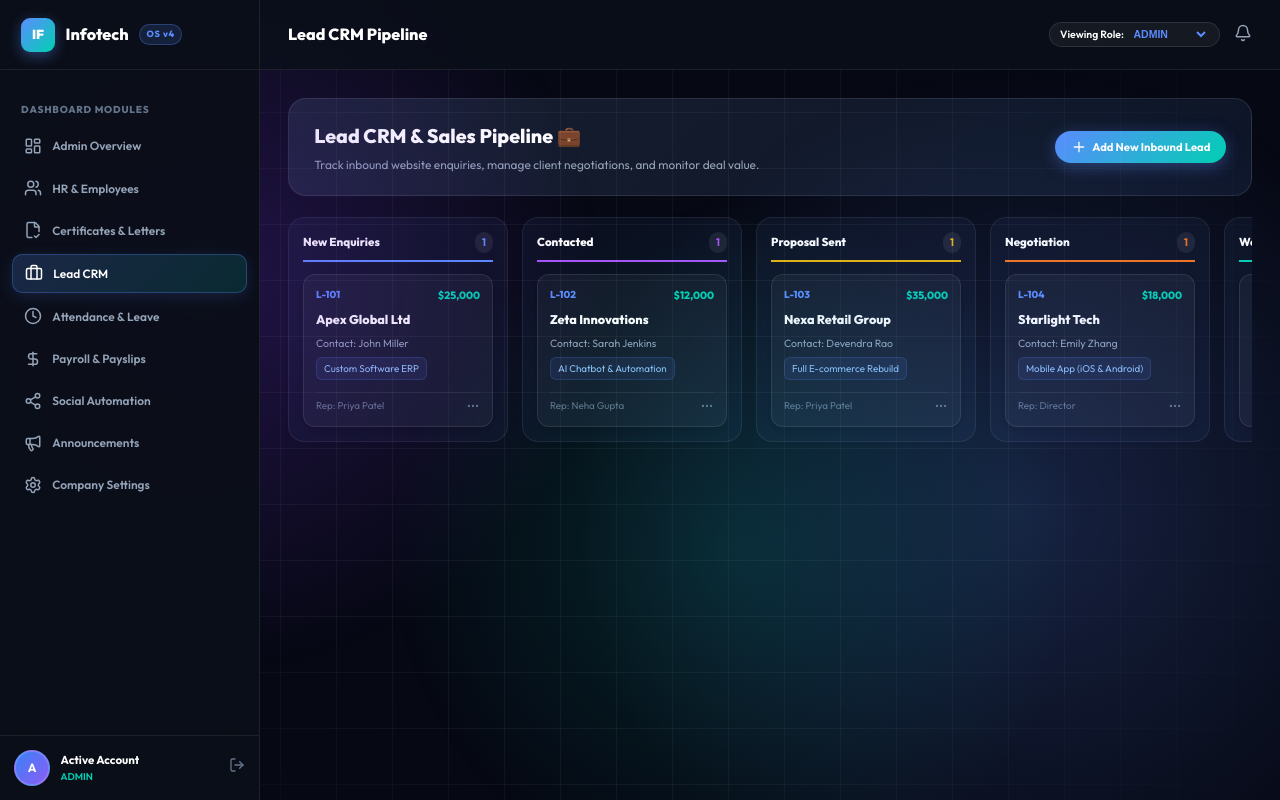
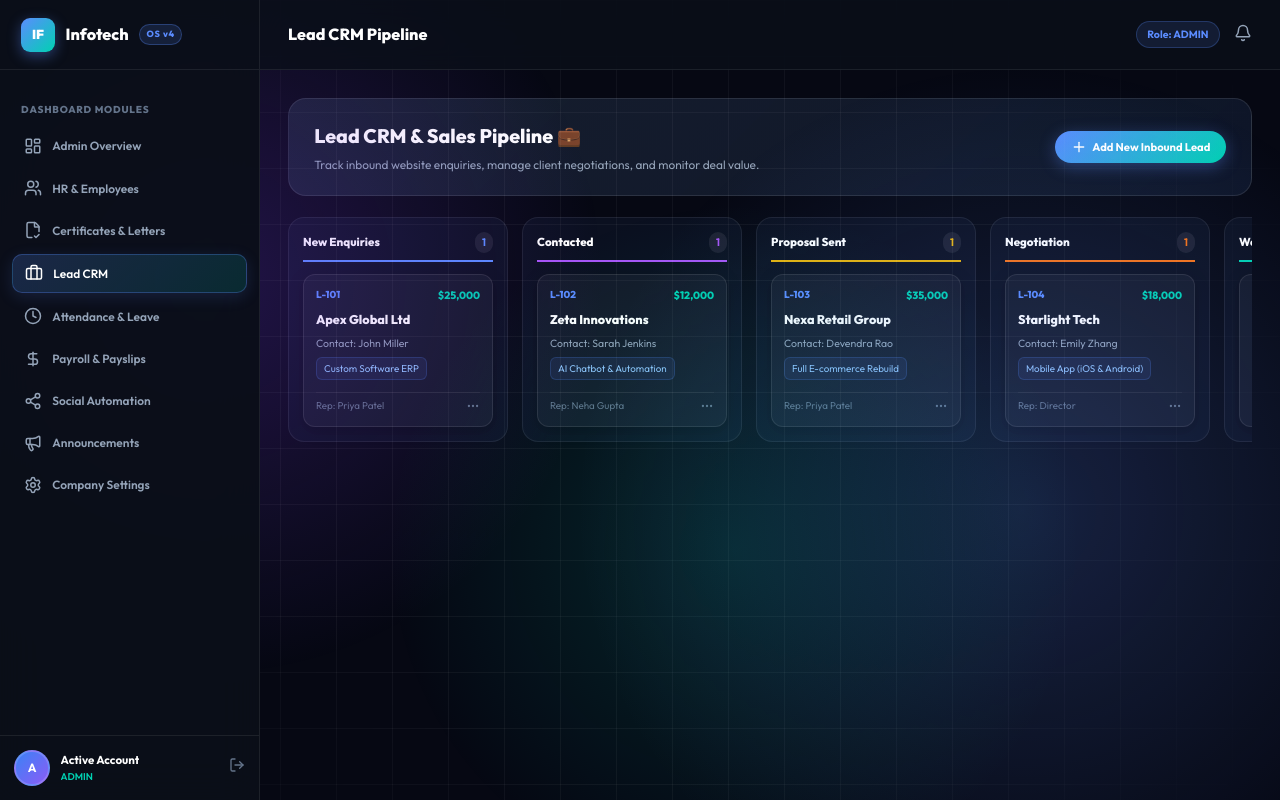
Before and after one commit to developervelnix-lab/infotech, a Next.js app: page /dashboard/crm in a window 1280 px wide. Built offline with nearby package versions, Linux system fonts and the light colour scheme.

Commit message:
Remove test role dropdown and display clean production active role badge in topbar

```diff
--- a/src/app/dashboard/layout.tsx
+++ b/src/app/dashboard/layout.tsx
@@ -126,19 +126,8 @@ export default function DashboardLayout({ children }: { children: React.ReactNod
           </div>
 
           <div className={styles.headerRight}>
-            <div className={styles.roleSelector}>
-              <span>Viewing Role:</span>
-              <select
-                value={currentRole}
-                onChange={(e) => handleRoleChange(e.target.value as UserRole)}
-                className={styles.roleSelect}
-              >
-                <option value="ADMIN">ADMIN</option>
-                <option value="MANAGER">MANAGER</option>
-                <option value="FINANCE">FINANCE</option>
-                <option value="EMPLOYEE">EMPLOYEE</option>
-                <option value="INTERN">INTERN</option>
-              </select>
+            <div style={{ display: 'flex', alignItems: 'center', gap: '0.4rem', background: 'rgba(91,140,255,0.12)', border: '1px solid rgba(91,140,255,0.25)', padding: '0.3rem 0.75rem', borderRadius: '99px', fontSize: '0.75rem', fontWeight: 700, color: 'var(--color-accent)' }}>
+              <span>Role: {currentRole}</span>
             </div>
             <button style={{ color: '#94a3b8', position: 'relative' }}>
               <Bell size={18} />
```
